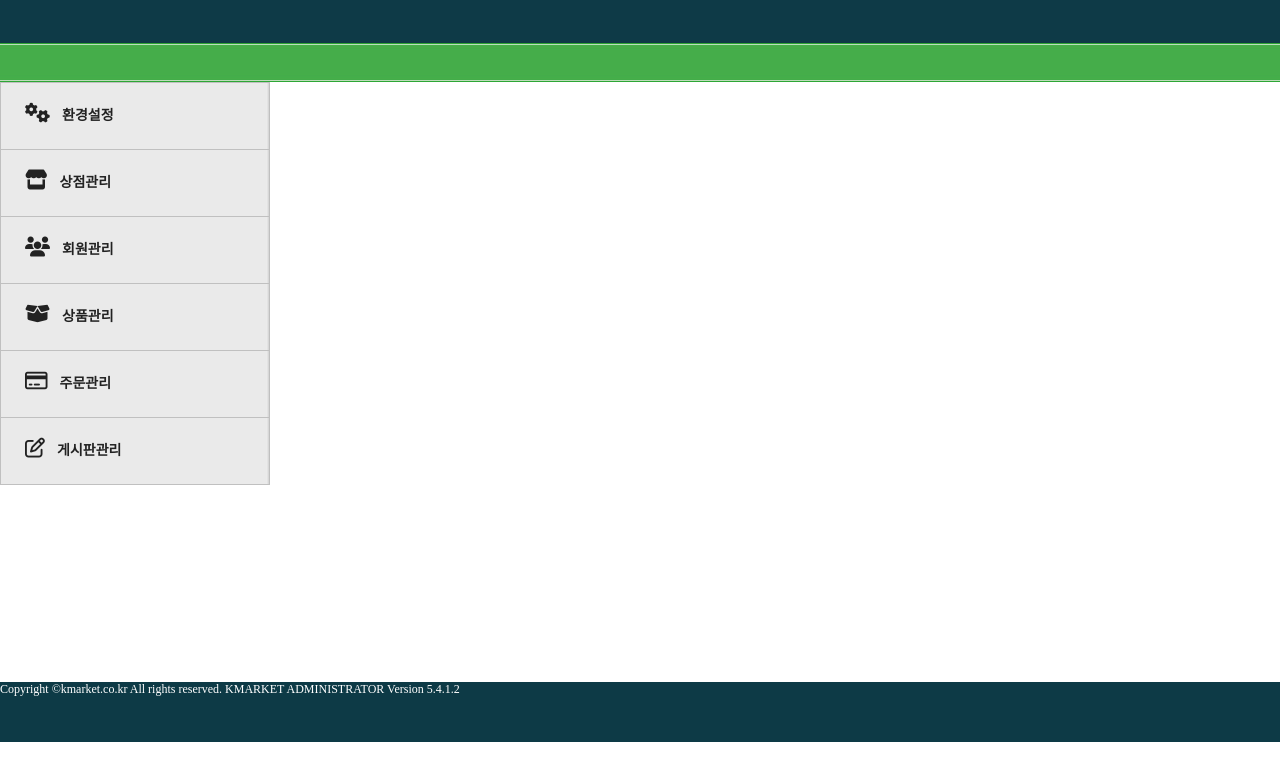
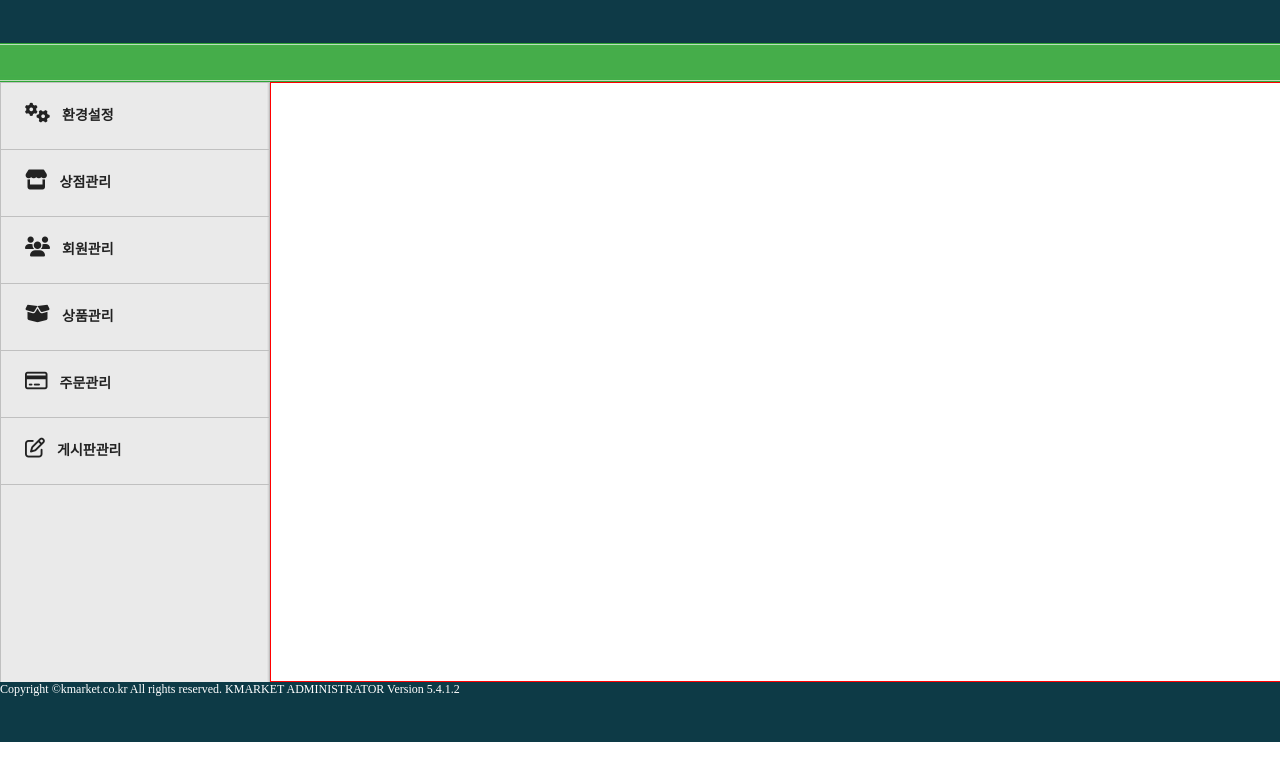
Before and after one commit to jongwoo1126/HTML, a plain HTML site: page Kmarket/admin/index.html in a window 1280 px wide. Shown: the part 38-800 px from the top of the page. Drawn offline with nearby package versions, Linux system fonts and the light colour scheme.

Commit message:
2022/03/31 kmarket

```diff
--- a/Kmarket/admin/index.html
+++ b/Kmarket/admin/index.html
@@ -53,7 +53,7 @@
         main > aside{
             float: left;
             width: 270px;
-            height: 100%;
+            min-height: 600px;
             box-sizing: border-box;
             background: url(./img/admin_bg_aside.jpg);
             border-left: 1px solid #c0c0c0;
@@ -63,6 +63,7 @@
             width: 1130px;
             min-height: 600px;
             box-sizing: border-box;
+            border: 1px solid red;
         }
 
         /* gnb(global navigation bar) */
```
